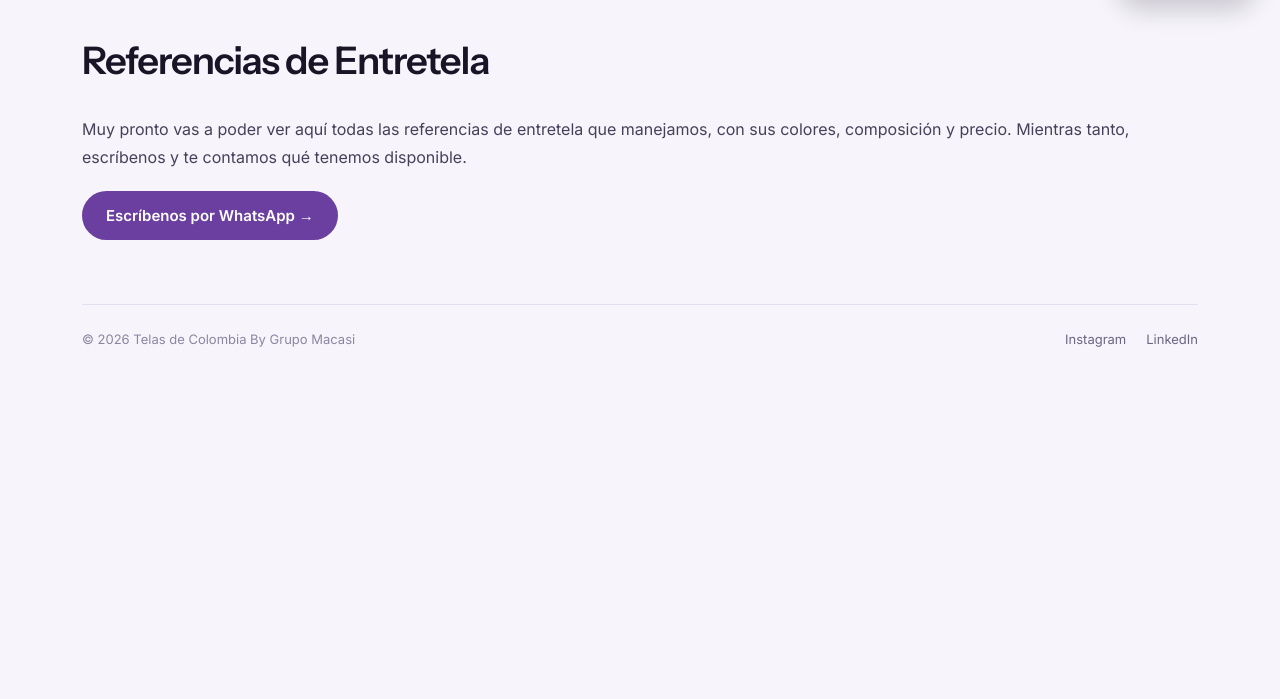
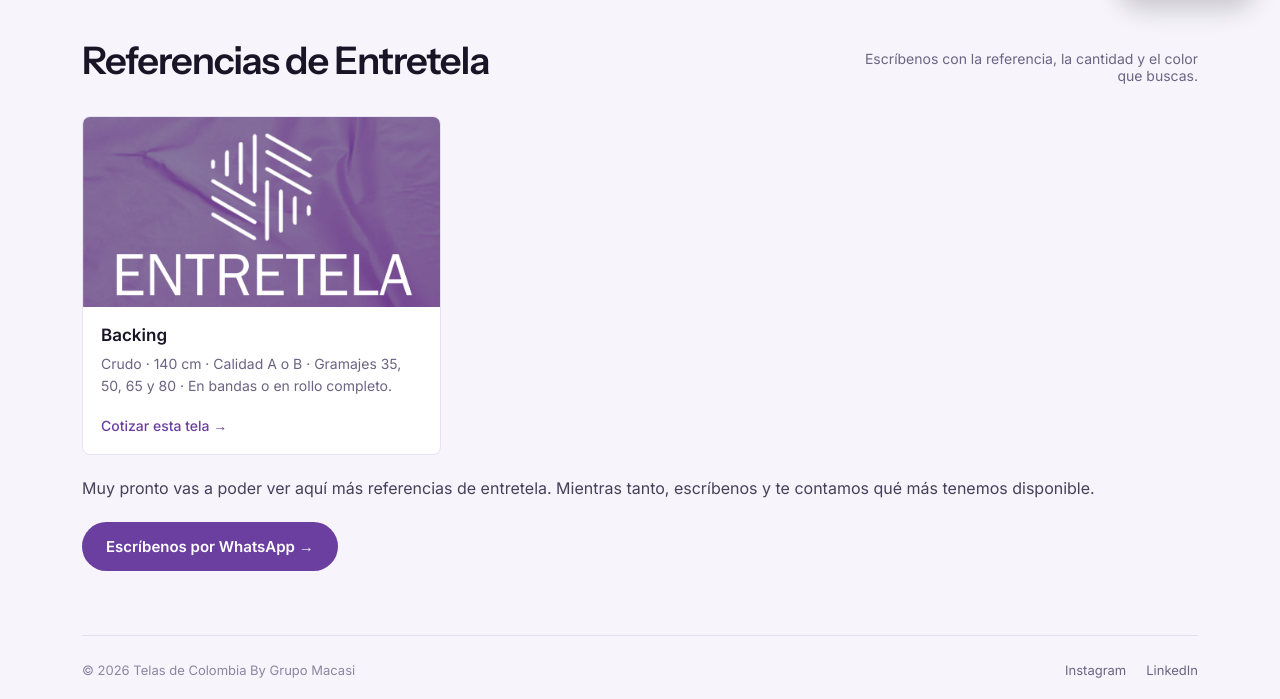
Before and after one commit to santiagofep/telas-de-colombia, a website built with Vite: page entretela.html in a window 1280 px wide. Shown: the part 776-1475 px from the top of the page. Before the commit the page ends 1163 px from the top, so only its background shows below. Built offline with nearby package versions, Linux system fonts and the light colour scheme.

Commit message:
Agregar referencia Backing a la categoría de entretela
Crudo, 140 cm, calidad A o B, disponible en bandas o rollo completo,
en gramajes 35, 50, 65 y 80.

Co-Authored-By: Claude Sonnet 5 <noreply@anthropic.com>

```diff
--- a/entretela.html
+++ b/entretela.html
@@ -92,9 +92,20 @@
       <section class="section">
         <div class="section-head">
           <h2>Referencias de Entretela</h2>
+          <p class="section-note">Escríbenos con la referencia, la cantidad y el color que buscas.</p>
         </div>
-        <p class="section-intro">
-          Muy pronto vas a poder ver aquí todas las referencias de entretela que manejamos, con sus colores, composición y precio. Mientras tanto, escríbenos y te contamos qué tenemos disponible.
+        <div class="telas-grid">
+          <article class="tela-card">
+            <img class="tela-media" src="/img/entretela.png" alt="Entretela Backing" loading="lazy" />
+            <div class="tela-body">
+              <h3>Backing</h3>
+              <p>Crudo · 140 cm · Calidad A o B · Gramajes 35, 50, 65 y 80 · En bandas o en rollo completo.</p>
+              <a href="https://wa.me/573186262626?text=Hola%2C%20quiero%20cotizar%20Entretela%20Backing" target="_blank" rel="noopener" data-track="whatsapp" data-track-label="entretela-backing">Cotizar esta tela →</a>
+            </div>
+          </article>
+        </div>
+        <p class="section-intro" style="margin-top: 20px;">
+          Muy pronto vas a poder ver aquí más referencias de entretela. Mientras tanto, escríbenos y te contamos qué más tenemos disponible.
         </p>
         <a class="btn-primary" href="https://wa.me/573186262626?text=Hola%2C%20quiero%20cotizar%20Entretela" target="_blank" rel="noopener" data-track="whatsapp" data-track-label="entretela-cotizar" style="margin-top: 20px;">Escríbenos por WhatsApp →</a>
       </section>
```
